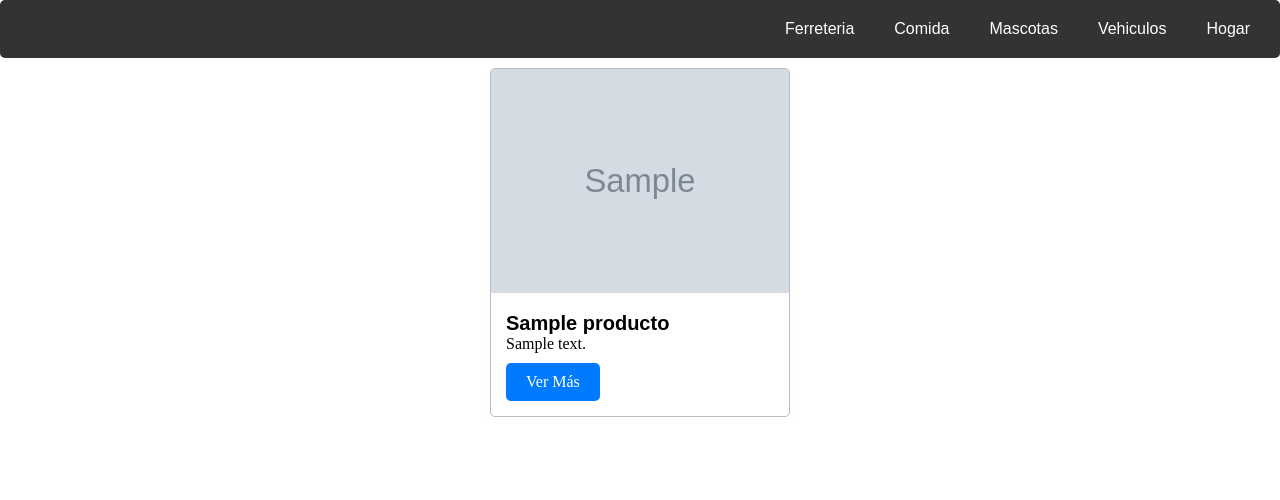
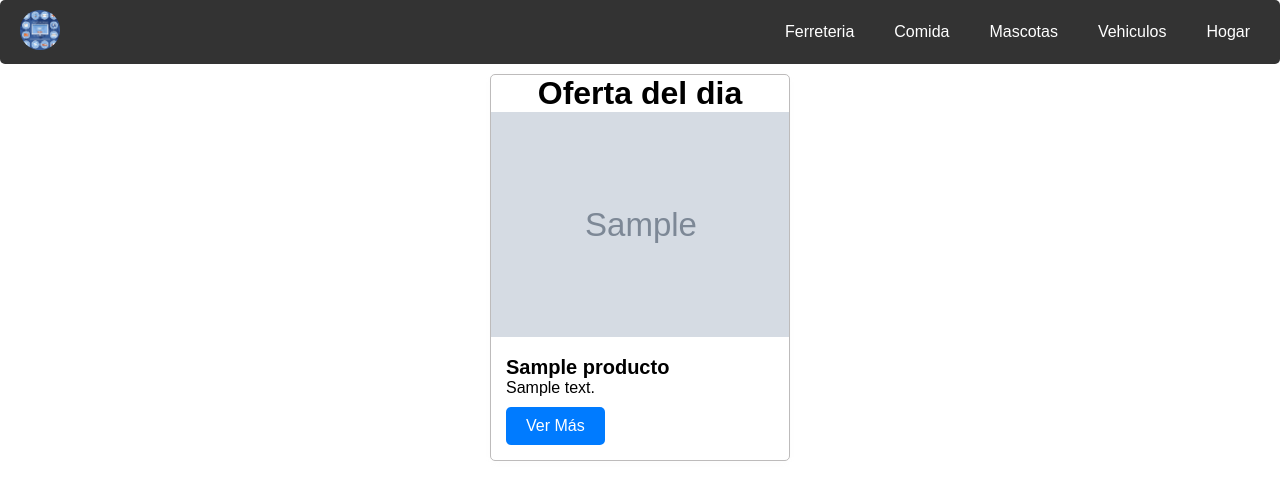
Before and after one commit to Droides1826/pproyecto, a Flask app: page / in a window 1280 px wide. Shown: the top 500 px of the page. Run offline with Flask 3, Linux system fonts and the light colour scheme; tables that the repository leaves empty or names only in its code hold one stand-in row (values such as "Sample post"); grey boxes marked "Sample" are stand-in pictures.

Commit message:
navbar listo

```diff
--- a/static/css/index.css
+++ b/static/css/index.css
@@ -47,10 +47,11 @@ body {
     max-width: 18.75rem;
     flex: 1 0 21%;
     margin: 0.625rem;
+    font-family: Arial, Helvetica, sans-serif;
 }
 
 .imagen {
-    width: 100%;
+    width: 300px;
     height: auto;
 }
 
@@ -96,11 +97,6 @@ body {
     }
 }
 
-@media (max-width: 768px) {
-    .hogar {
-        flex: 1 0 100%;
-    }
-}
 
 @media (max-width: 768px) {
     .navbar .menu {
@@ -110,3 +106,7 @@ body {
         padding: 0.625rem 0.3125rem; /* 10px 5px */
     }
 }
+.logo{
+    width: 40px;
+    border-radius: 50%;
+}
--- a/template/index.html
+++ b/template/index.html
@@ -3,11 +3,15 @@
 <head>
     <meta charset="UTF-8">
     <meta name="viewport" content="width=device-width, initial-scale=1.0">
-    <title>Document</title>
+    <title>Compras</title>
     <link rel="stylesheet" href="{{ url_for('static', filename='css/index.css') }}">
+    <link rel="icon" href="{{ url_for('static', filename='img/logo.jpg') }}">
 </head>
 <body>
     <nav class="navbar">
+        <a>
+            <img class="logo" src="{{ url_for('static', filename='img/logo.jpg') }}" alt="">
+        </a>
         <div class="menu">
             <a class="Ferreteria" href="">Ferreteria</a>
             <a class="Comida" href="">Comida</a>
@@ -20,6 +24,7 @@
     <div class="producto-container">
         {% for producto in data %}
         <div class="hogar">
+            <center><h1>Oferta del dia</h1></center>
             <img class="imagen" src="{{ url_for('static', filename='uploads/' ~ producto.nombre_imagen) }}" alt="">
             <div class="card-hogar">
                 <h1 class="title1">{{ producto.nombre }}</h1>
```
